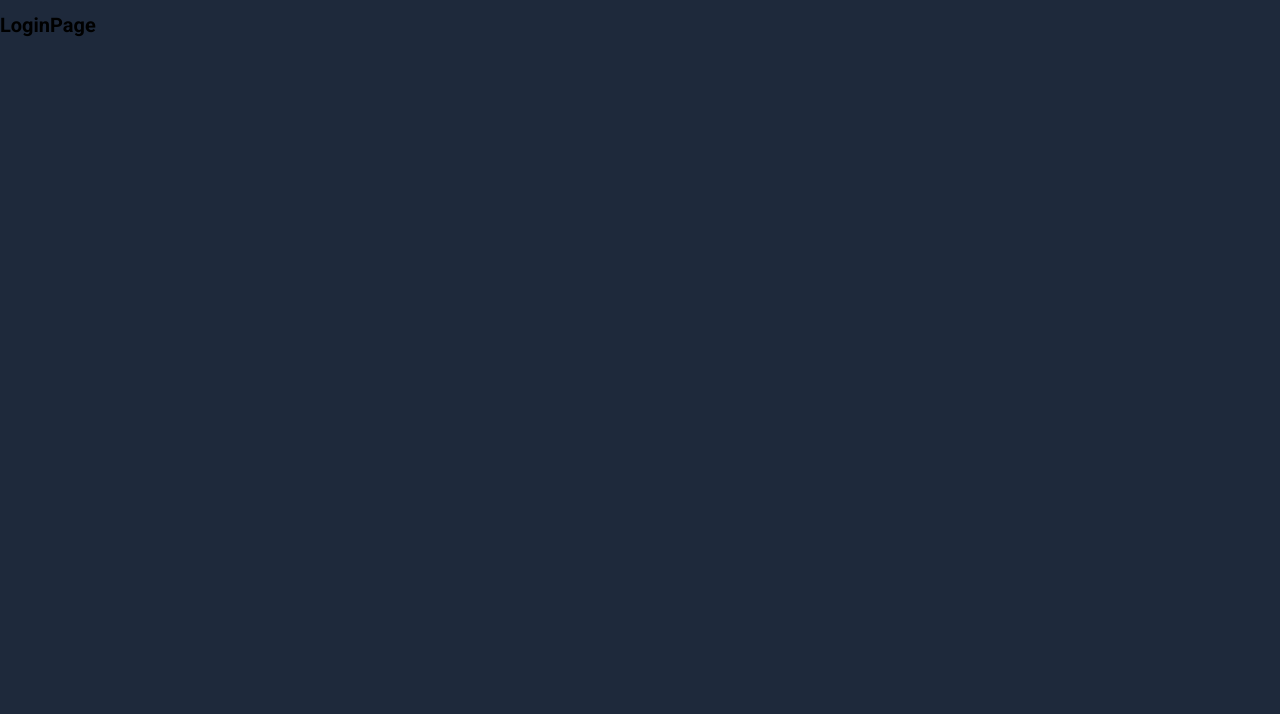
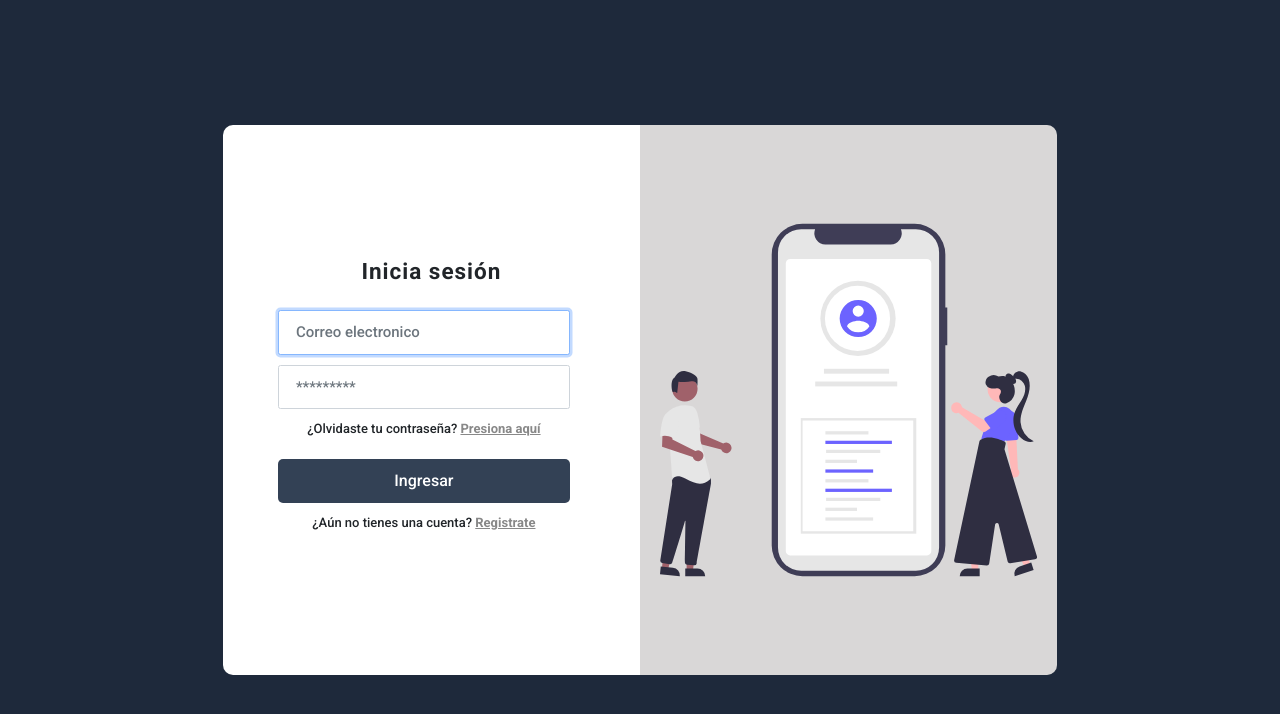
Before and after one commit to Stuuard96/newsApp, a React (Create React App) app: page /login in a window 1280 px wide. Shown: the top 714 px of the page. Built offline with nearby package versions, Linux system fonts and the light colour scheme.

Commit message:
Terminamos la pagina de login

```diff
--- a/src/auth/pages/LoginPage.jsx
+++ b/src/auth/pages/LoginPage.jsx
@@ -1,9 +1,86 @@
-import React from "react";
+import React, { useEffect, useState } from "react";
+import Identity from "@arc-publishing/sdk-identity";
+import { Link, Navigate } from "react-router-dom";
+import "bootstrap/dist/css/bootstrap.css";
 
 export const LoginPage = () => {
+  const urlBase = "https://api-sandbox.elcomercio.pe";
+  const [isLogged, setIsLogged] = useState(false);
+  const [error, setError] = useState(false);
+  const [dataLogin, setDataLogin] = useState({ emailLogin: "", passLogin: "" });
+
+  useEffect(() => {
+    Identity.apiOrigin = urlBase;
+  });
+
+  if (isLogged) {
+    return <Navigate to="/home" />;
+  }
+
+  const handleInput = (e) => {
+    const { value, name } = e.target;
+    setDataLogin({
+      ...dataLogin,
+      [name]: value,
+    });
+  };
+
+  const handleSubmit = (e) => {
+    e.preventDefault();
+    const { emailLogin, passLogin } = dataLogin;
+    Identity.login(emailLogin, passLogin, { rememberMe: true })
+      .then((res) => setIsLogged(true))
+      .catch((err) => {
+        setError("Correo o contraseña inválidos");
+      });
+  };
+
   return (
-    <div>
-      <h1>LoginPage</h1>
-    </div>
+    <>
+      <section className="login">
+        <div className="login__container">
+          <div className="login__info--container">
+            <h2 className="title">Inicia sesión</h2>
+            <form className="form" onSubmit={handleSubmit}>
+              {error && (
+                <p className="alert alert-danger inputLogin">{error}</p>
+              )}
+              <input
+                className="form-control py-3 my-3 inputLogin"
+                type="email"
+                name="emailLogin"
+                placeholder="Correo electronico"
+                onChange={handleInput}
+                required
+                autoFocus
+                autoComplete="new-off"
+              />
+              <input
+                className="form-control py-3 my-3 inputLogin"
+                type="password"
+                name="passLogin"
+                placeholder="*********"
+                onChange={handleInput}
+                required
+              />
+              <p className="parrafo">
+                ¿Olvidaste tu contraseña?{" "}
+                <Link to={"/resetPass"}>
+                  <span className="span">Presiona aquí</span>
+                </Link>
+              </p>
+              <button className="btn py-3 my-3">Ingresar</button>
+              <p className="parrafo">
+                ¿Aún no tienes una cuenta?{" "}
+                <Link to={"/register"}>
+                  <span className="span">Registrate</span>
+                </Link>
+              </p>
+            </form>
+          </div>
+          <img className="image__container" src="assets/img/login.svg" alt="" />
+        </div>
+      </section>
+    </>
   );
 };
--- a/src/css/styles.css
+++ b/src/css/styles.css
@@ -338,3 +338,100 @@ ol {
     font-size: 3rem;
   }
 }
+
+/* ---------------------------------  Login ---------------------------------*/
+.login {
+  min-height: 100vh;
+  display: flex;
+  align-items: center;
+  justify-content: center;
+  /* background: var(--color-secundary); */
+}
+
+.login__container {
+  height: 55rem;
+  margin: 0 auto;
+  border-radius: 1rem;
+  display: flex;
+  justify-content: center;
+  overflow: hidden;
+  background-color: #fff;
+}
+
+.register__container {
+  height: 62rem;
+}
+
+.login__info--container {
+  flex: 1 1 50%;
+  max-width: 50%;
+  display: flex;
+  flex-direction: column;
+  align-items: center;
+  justify-content: center;
+  text-align: center;
+}
+
+.image__container {
+  padding: 2rem;
+  flex: 1 1 50%;
+  max-width: 50%;
+  background-color: rgba(24, 14, 14, 0.164);
+}
+
+.form {
+  width: 70%;
+  margin: 1rem 1.5rem 0 0;
+}
+
+.inputLogin {
+  padding-left: 1rem;
+  font-size: 1.5rem;
+}
+
+.inputLogin:placeholder-shown {
+  padding-left: 1.7rem;
+}
+
+.title {
+  font-size: 2.25rem;
+  font-weight: 600;
+  letter-spacing: 1px;
+}
+
+.span {
+  color: var(--text-secundary);
+  font-weight: 600;
+  cursor: pointer;
+  text-decoration: underline;
+}
+
+@media (max-width: 1024px) {
+  .login__container {
+    width: 50%;
+  }
+
+  .login__info--container {
+    flex: 1 1 100%;
+    max-width: 100%;
+  }
+
+  .image__container {
+    display: none;
+  }
+}
+
+@media (max-width: 768px) {
+  .login__container {
+    width: 70%;
+  }
+}
+
+@media (max-width: 576px) {
+  .login__container {
+    width: 90%;
+  }
+  .form {
+    width: 80%;
+  }
+}
```
